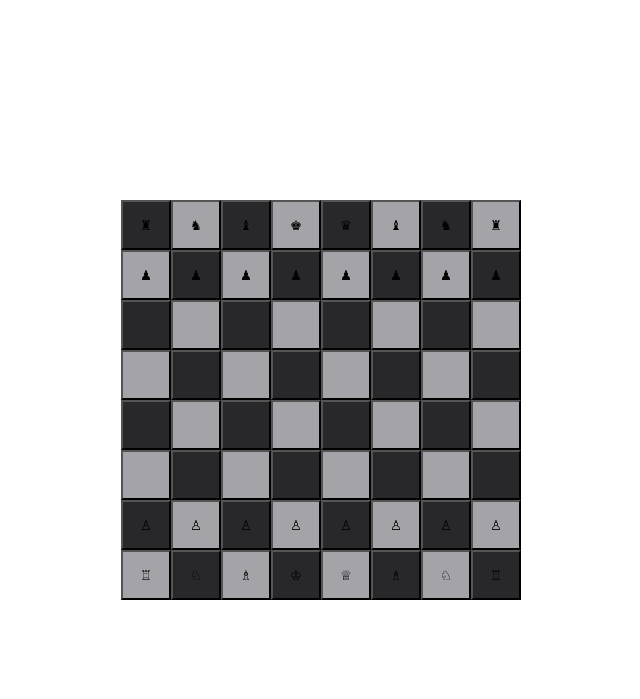
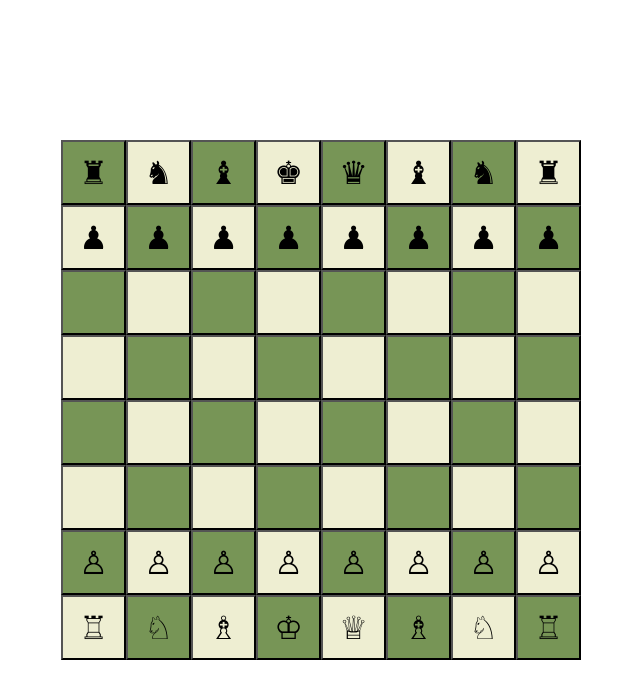
Before and after one commit to aimaIot/WebbServer, a PHP site: page /main.php in a window 1280 px wide. Shown: the top 699 px of the page, without its empty margins (319-959 px from the left). Run offline with PHP 8.4, Linux system fonts and the light colour scheme.

Commit message:
bigger board

```diff
--- a/Chess/style.css
+++ b/Chess/style.css
@@ -1,3 +1,18 @@
+/*
+white chess king	♔	U+2654	&#9812;	&#x2654;
+white chess queen	♕	U+2655	&#9813;	&#x2655;
+white chess rook	♖	U+2656	&#9814;	&#x2656;
+white chess bishop	♗	U+2657	&#9815;	&#x2657;
+white chess knight	♘	U+2658	&#9816;	&#x2658;
+white chess pawn	♙	U+2659	&#9817;	&#x2659;
+black chess king	♚	U+265A	&#9818;	&#x265A;
+black chess queen	♛	U+265B	&#9819;	&#x265B;
+black chess rook	♜	U+265C	&#9820;	&#x265C;
+black chess bishop	♝	U+265D	&#9821;	&#x265D;
+black chess knight	♞	U+265E	&#9822;	&#x265E;
+black chess pawn	♟︎	U+265F	&#9823;	&#x265F;
+*/
+
 body {
     display: flex;
     justify-content: center;
@@ -18,17 +33,21 @@ body {
     display: flex;
 }
 
+.row button {
+    font-size: 2em;
+}
+
 .square {
-    width: 50px;
-    height: 50px;
+    width: 65px;
+    height: 65px;
     flex-basis: calc(100% / 8);
     box-sizing: border-box;
 }
 
 .black {
-    background-color: #28282B;
+    background-color: rgb(119, 149, 86);
 }
 
 .white {
-    background-color: #A3A3A8;
+    background-color: rgb(238, 238, 210);
 }
```
